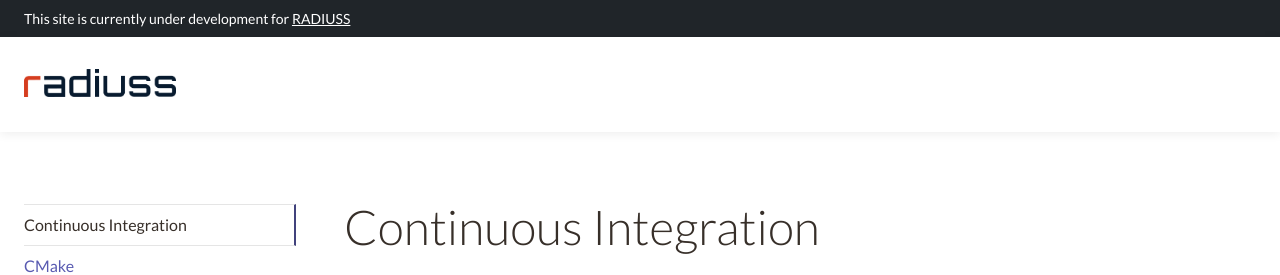
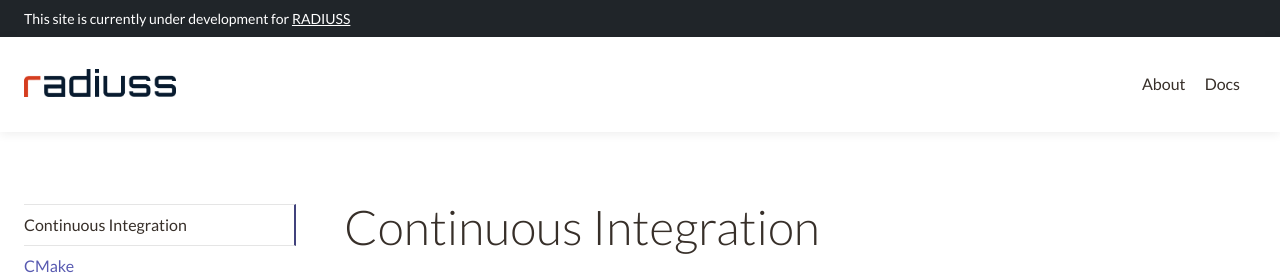
Before and after one commit to rse-ops/ci, a Jekyll site: the page built from index.md, in a window 1280 px wide. Shown: the top 275 px of the page. Built offline with Jekyll 4.4.1, drawn with Linux system fonts in a browser that asks for light colours.

Commit message:
add about and docs to navigation
Signed-off-by: vsoch <vsoch@users.noreply.github.com>

```diff
--- a/_includes/navigation.html
+++ b/_includes/navigation.html
@@ -7,19 +7,18 @@
       <button type="button" name="Open nav" class="site-nav-trigger js-site-nav-trigger">
         nav
       </button>
-      <ol class="site-nav-items list-style-none js-site-nav-list">
-        {% assign pages_list = site.pages | sort:"url" %}
-          {% for node in pages_list %}
-            {% if node.title != null %}
-              {% if node.nav == true %}
-                <li class="site-nav-item mb-0{% unless forloop.last %} mr-3{% endunless %} js-site-nav-item">
-                  <a class="site-nav-link{% if page.url == node.url or layout.active == node.title or page.active == node.title %} active{% endif %}" href="{{ node.url | absolute_url }}">
-                    {{ node.title }}
-                  </a>
-                </li>
-              {% endif %}
-            {% endif %}
-          {% endfor %}
+
+          <ol class="site-nav-items list-style-none js-site-nav-list">
+            <li class="site-nav-item mb-0 mr-3 js-site-nav-item">
+              <a class="site-nav-link" href="https://rse-radiuss.github.io/about/">
+                About
+              </a>
+              </li>
+              <li class="site-nav-item mb-0 mr-3 js-site-nav-item">
+              <a class="site-nav-link" href="https://rse-radiuss.github.io/docs/">
+                 Docs
+               </a>
+            </li>
       </ol>
     </div>
   </div>
```
